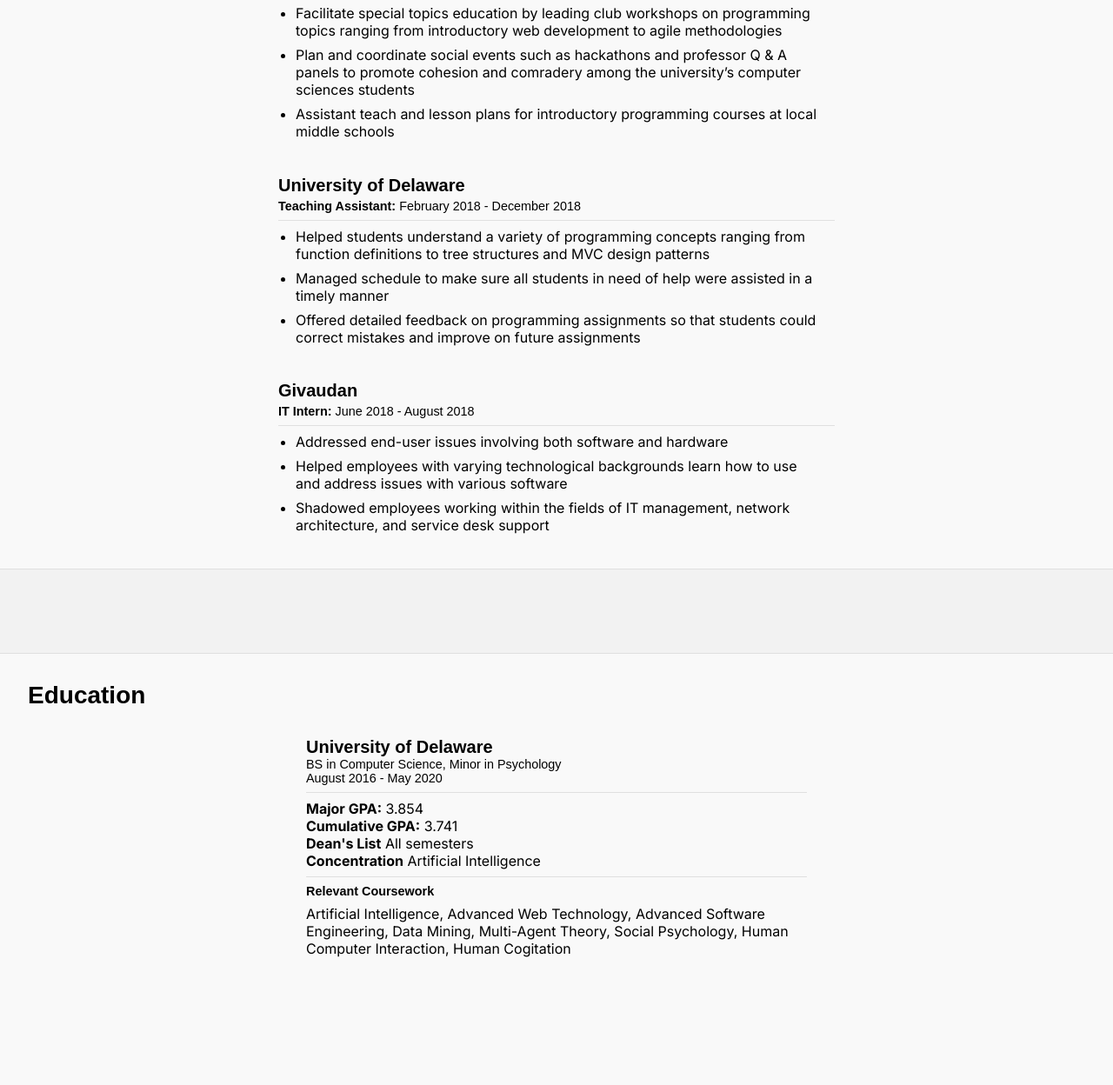
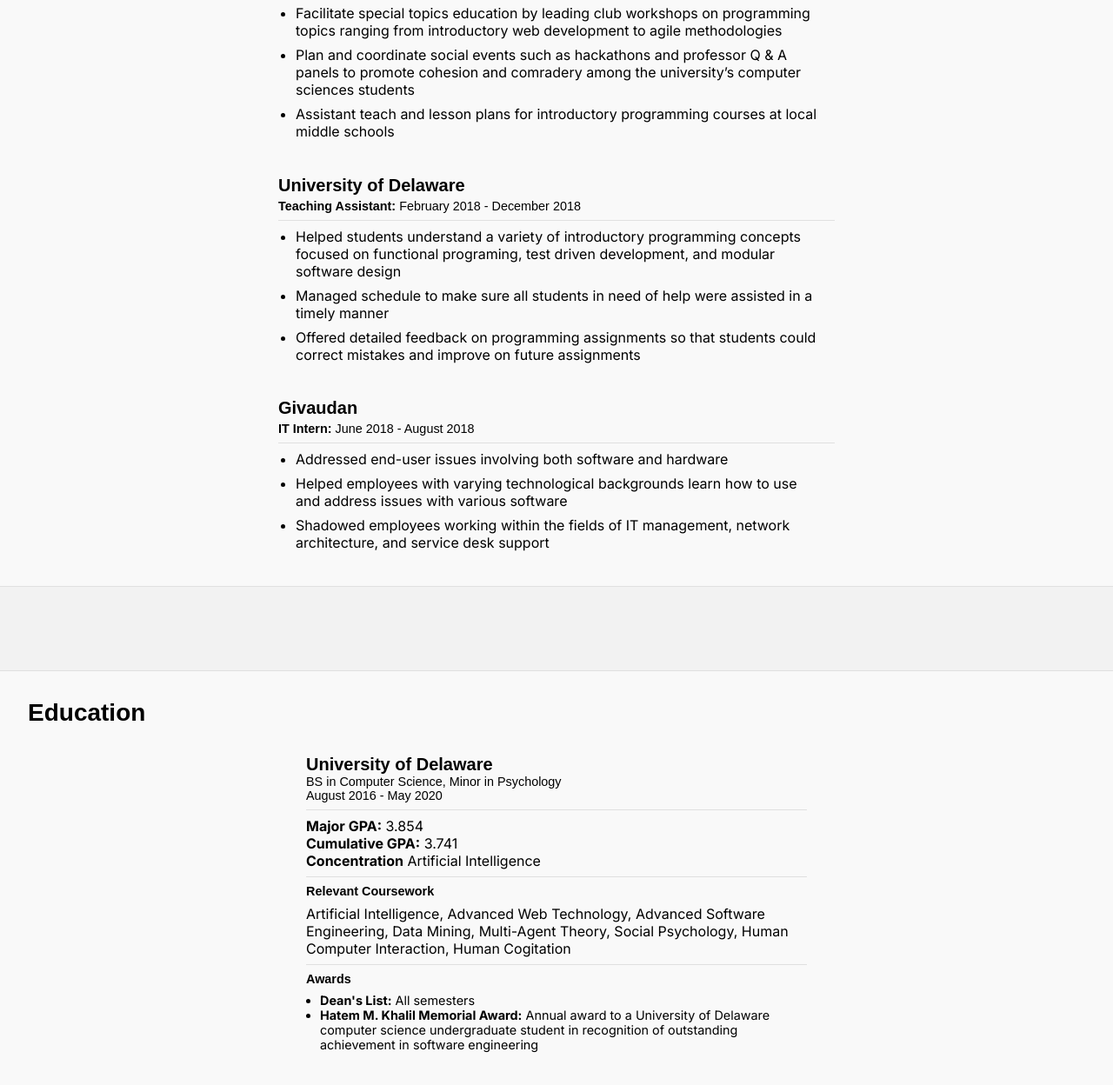
Before and after one commit to conweller/conweller.github.io, a plain HTML site: page index.html in a window 1280 px wide. Shown: the part 1353-2601 px from the top of the page at 87% size. Drawn offline with Linux system fonts and the light colour scheme.

Commit message:
Added awards and some extra experience info

```diff
--- a/index.html
+++ b/index.html
@@ -75,9 +75,9 @@
             <ul>
               <li>
                 Work on a project using machine learning and AI techniques to
-                produce text summaries of line graphs, to be used with screen readers
-                to enable visually impaired individuals to understand the intended
-                meaning behind the graph
+                produce text summaries of line graphs, to be used with screen
+                readers to enable visually impaired individuals to understand
+                the intended meaning behind the graph
               </li>
               <li>
                 Assess and integrate cloud OCR systems to improve the accuracy of
@@ -122,9 +122,9 @@
             </header>
             <ul>
               <li>
-                Helped students understand a variety of programming concepts
-                ranging from function definitions to tree structures and MVC design
-                patterns
+                Helped students understand a variety of introductory
+                programming concepts focused on functional programing, test
+                driven development, and modular software design
               </li>
               <li>
                 Managed schedule to make sure all students in need of help were
@@ -171,7 +171,6 @@
           <p id="gpa-etc">
             <b>Major GPA:</b> 3.854<br>
             <b>Cumulative GPA:</b> 3.741<br>
-            <b>Dean's List</b> All semesters<br>
             <b>Concentration</b> Artificial Intelligence<br>
           </p>
           <h3 class='education-subheading'>Relevant Coursework</h3>
@@ -180,6 +179,17 @@
             Engineering, Data Mining, Multi-Agent Theory, Social Psychology,
             Human Computer Interaction, Human Cogitation
           </p>
+          <h3 class='education-subheading'>Awards</h3>
+          <ul>
+            <li>
+              <b>Dean's List:</b> All semesters
+            </li>
+            <li>
+              <b>Hatem M. Khalil Memorial Award:</b> Annual award to a
+              University of Delaware computer science undergraduate student in
+              recognition of outstanding achievement in software engineering
+            </li>
+          </ul>
         </div>
       </div>
     </section>
--- a/scss/education.scss
+++ b/scss/education.scss
@@ -18,9 +18,6 @@
   padding-bottom: 0.5rem;
   border-bottom: solid 1px  rgba(0,0,0,0.1);
 }
-#gpa-etc {
-  border-bottom: solid 1px  rgba(0,0,0,0.1);
-}
 #education-page .education-information p {
   margin: 2rem;
   margin-top: 0.5rem;
@@ -30,8 +27,10 @@
 
 .education-subheading {
   margin: 2rem;
-  margin-top: 0.5rem;
+  margin-top:0rem;
+  padding-top: 0.5rem;
   margin-bottom: 0;
+  border-top: solid 1px  rgba(0,0,0,0.1);
 }
 
 #education-page .education-information header h2 {
@@ -40,6 +39,14 @@
   padding:0;
 }
 
+#education-page ul {
+  margin-right: 2rem;
+  margin-left: 0.5rem;
+  margin-bottom: 0;
+  margin-top: 0.5rem;
+  font-size: 0.9rem;
+}
+
 
 #education-page .education-information header h3 {
   font-weight:normal;
```
Also changed, not shown: css/index.css, 1 other file.
